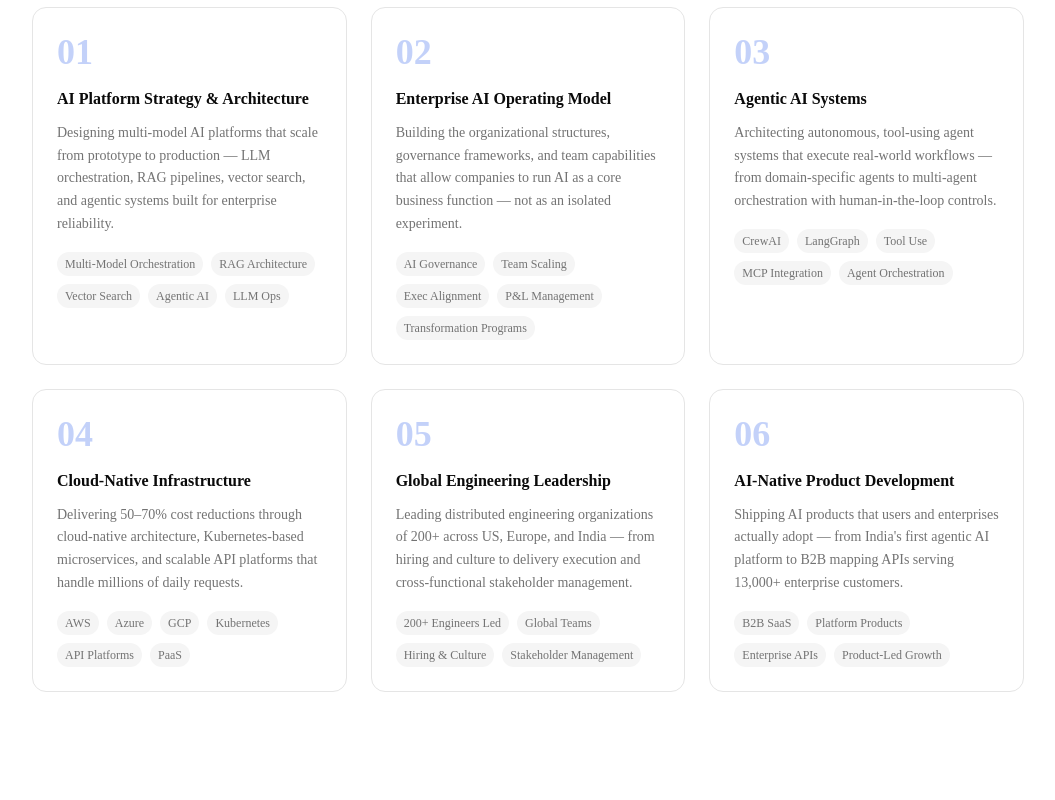
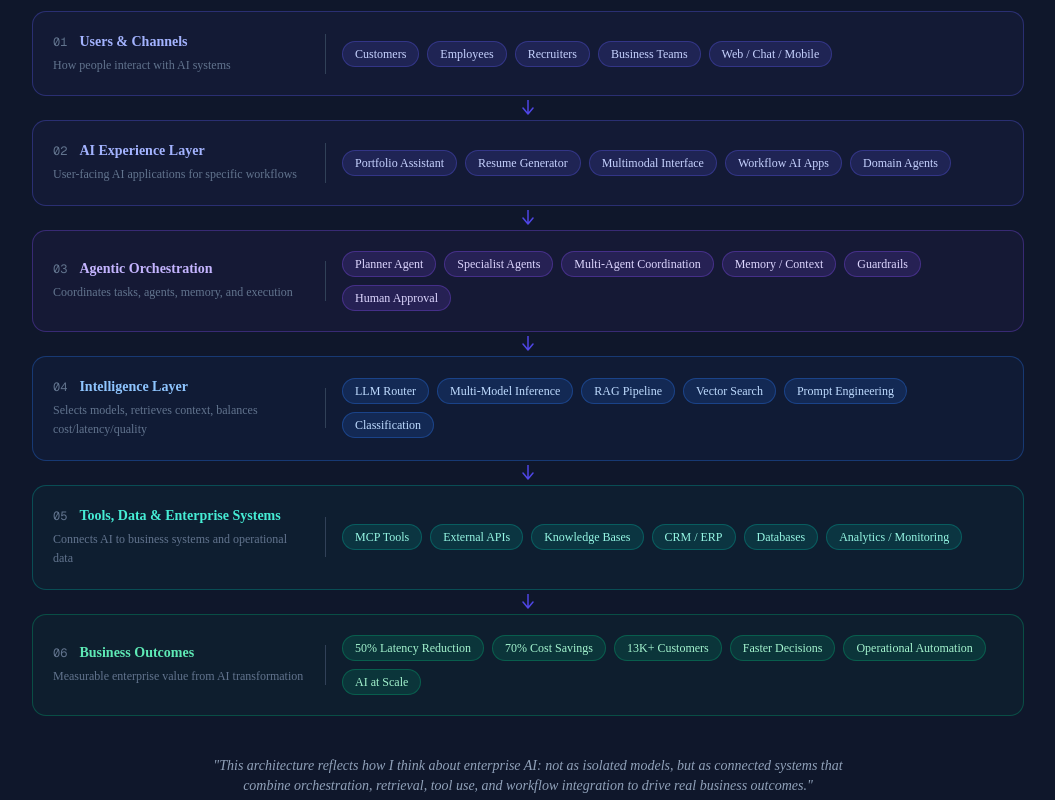
Before and after one commit to prasad-kavuri/prasad-portfolio, a Next.js app: page / in a window 1280 px wide. Shown: the part 2880-3680 px from the top of the page, without its empty margins (112-1167 px from the left). Built offline with nearby package versions, Linux system fonts and the light colour scheme.

Commit message:
feat: enterprise AI architecture diagram with 6 interactive layers

```diff
--- a/src/app/page.tsx
+++ b/src/app/page.tsx
@@ -3,6 +3,7 @@ import { Footer } from "@/components/layout/Footer";
 import { Hero } from "@/components/sections/Hero";
 import { AITools } from "@/components/sections/AITools";
 import { Transformation } from "@/components/sections/Transformation";
+import { Architecture } from "@/components/sections/Architecture";
 import { Expertise } from "@/components/sections/Expertise";
 import { Experience } from "@/components/sections/Experience";
 import { CaseStudies } from "@/components/sections/CaseStudies";
@@ -16,6 +17,7 @@ export default function Home() {
         <Hero />
         <AITools />
         <Transformation />
+        <Architecture />
         <Expertise />
         <Experience />
         <CaseStudies />
--- /dev/null
+++ b/src/components/sections/Architecture.tsx
@@ -0,0 +1,188 @@
+'use client';
+
+import { useState } from 'react';
+
+const colorMap = {
+  indigo: {
+    border: 'border-indigo-500/30',
+    bg: 'bg-indigo-500/5',
+    text: 'text-indigo-300',
+    chipBg: 'bg-indigo-500/15',
+    chipText: 'text-indigo-200',
+  },
+  violet: {
+    border: 'border-violet-500/30',
+    bg: 'bg-violet-500/5',
+    text: 'text-violet-300',
+    chipBg: 'bg-violet-500/15',
+    chipText: 'text-violet-200',
+  },
+  blue: {
+    border: 'border-blue-500/30',
+    bg: 'bg-blue-500/5',
+    text: 'text-blue-300',
+    chipBg: 'bg-blue-500/15',
+    chipText: 'text-blue-200',
+  },
+  teal: {
+    border: 'border-teal-500/30',
+    bg: 'bg-teal-500/5',
+    text: 'text-teal-300',
+    chipBg: 'bg-teal-500/15',
+    chipText: 'text-teal-200',
+  },
+  green: {
+    border: 'border-emerald-500/30',
+    bg: 'bg-emerald-500/5',
+    text: 'text-emerald-300',
+    chipBg: 'bg-emerald-500/15',
+    chipText: 'text-emerald-200',
+  },
+};
+
+const LAYERS = [
+  {
+    id: "users",
+    number: "01",
+    label: "Users & Channels",
+    description: "How people interact with AI systems",
+    color: "indigo",
+    components: ["Customers", "Employees", "Recruiters", "Business Teams", "Web / Chat / Mobile"]
+  },
+  {
+    id: "experience",
+    number: "02",
+    label: "AI Experience Layer",
+    description: "User-facing AI applications for specific workflows",
+    color: "indigo",
+    components: ["Portfolio Assistant", "Resume Generator", "Multimodal Interface", "Workflow AI Apps", "Domain Agents"]
+  },
+  {
+    id: "orchestration",
+    number: "03",
+    label: "Agentic Orchestration",
+    description: "Coordinates tasks, agents, memory, and execution",
+    color: "violet",
+    components: ["Planner Agent", "Specialist Agents", "Multi-Agent Coordination", "Memory / Context", "Guardrails", "Human Approval"]
+  },
+  {
+    id: "intelligence",
+    number: "04",
+    label: "Intelligence Layer",
+    description: "Selects models, retrieves context, balances cost/latency/quality",
+    color: "blue",
+    components: ["LLM Router", "Multi-Model Inference", "RAG Pipeline", "Vector Search", "Prompt Engineering", "Classification"]
+  },
+  {
+    id: "tools",
+    number: "05",
+    label: "Tools, Data & Enterprise Systems",
+    description: "Connects AI to business systems and operational data",
+    color: "teal",
+    components: ["MCP Tools", "External APIs", "Knowledge Bases", "CRM / ERP", "Databases", "Analytics / Monitoring"]
+  },
+  {
+    id: "outcomes",
+    number: "06",
+    label: "Business Outcomes",
+    description: "Measurable enterprise value from AI transformation",
+    color: "green",
+    components: ["50% Latency Reduction", "70% Cost Savings", "13K+ Customers", "Faster Decisions", "Operational Automation", "AI at Scale"]
+  }
+];
+
+export function Architecture() {
+  const [activeLayer, setActiveLayer] = useState<string | null>(null);
+
+  return (
+    <section id="architecture" className="bg-slate-900 py-20">
+      <div className="mx-auto max-w-5xl px-4">
+        {/* Header */}
+        <div className="mb-16">
+          <p className="text-xs font-semibold tracking-widest text-indigo-400 uppercase mb-3">
+            Enterprise AI Architecture
+          </p>
+          <h2 className="text-3xl font-semibold text-white mb-4">
+            How I Build Enterprise AI Systems
+          </h2>
+          <p className="text-slate-400 max-w-2xl leading-relaxed">
+            From user intent to production execution — connecting AI models, agents, tools, and workflows into real business systems.
+          </p>
+        </div>
+
+        {/* Diagram */}
+        <div className="space-y-1">
+          {LAYERS.map((layer, idx) => (
+            <div key={layer.id}>
+              <div
+                className={`relative rounded-xl border p-5 cursor-pointer transition-all duration-200
+                  ${activeLayer === layer.id ? 'scale-[1.01] shadow-lg' : 'hover:scale-[1.005]'}
+                  ${colorMap[layer.color as keyof typeof colorMap].border}
+                  ${colorMap[layer.color as keyof typeof colorMap].bg}
+                `}
+                onMouseEnter={() => setActiveLayer(layer.id)}
+                onMouseLeave={() => setActiveLayer(null)}
+              >
+                <div className="flex flex-col md:flex-row md:items-center gap-4">
+                  {/* Left: number + label + description */}
+                  <div className="md:w-64 flex-shrink-0">
+                    <div className="flex items-center gap-3 mb-1">
+                      <span className="text-xs font-mono text-slate-500">{layer.number}</span>
+                      <span className={`text-sm font-semibold ${colorMap[layer.color as keyof typeof colorMap].text}`}>
+                        {layer.label}
+                      </span>
+                    </div>
+                    <p className="text-xs text-slate-500 leading-relaxed">
+                      {layer.description}
+                    </p>
+                  </div>
+
+                  {/* Divider line */}
+                  <div className="hidden md:block w-px h-10 bg-slate-700 flex-shrink-0" />
+
+                  {/* Right: component chips */}
+                  <div className="flex flex-wrap gap-2">
+                    {layer.components.map((component) => (
+                      <span
+                        key={component}
+                        className={`text-xs px-3 py-1 rounded-full border
+                          ${colorMap[layer.color as keyof typeof colorMap].chipBg}
+                          ${colorMap[layer.color as keyof typeof colorMap].chipText}
+                          ${colorMap[layer.color as keyof typeof colorMap].border}
+                        `}
+                      >
+                        {component}
+                      </span>
+                    ))}
+                  </div>
+                </div>
+              </div>
+
+              {/* Arrow between layers */}
+              {idx < LAYERS.length - 1 && (
+                <div className="flex justify-center my-1">
+                  <svg width="20" height="16" viewBox="0 0 20 16" fill="none">
+                    <path
+                      d="M10 0 L10 12 M5 8 L10 14 L15 8"
+                      stroke="#4f46e5"
+                      strokeWidth="1.5"
+                      strokeLinecap="round"
+                      strokeLinejoin="round"
+                    />
+                  </svg>
+                </div>
+              )}
+            </div>
+          ))}
+        </div>
+
+        {/* Bottom Caption */}
+        <p className="text-center text-slate-400 text-sm mt-10 max-w-2xl mx-auto italic">
+          "This architecture reflects how I think about enterprise AI: not as isolated
+          models, but as connected systems that combine orchestration, retrieval, tool
+          use, and workflow integration to drive real business outcomes."
+        </p>
+      </div>
+    </section>
+  );
+}
```
